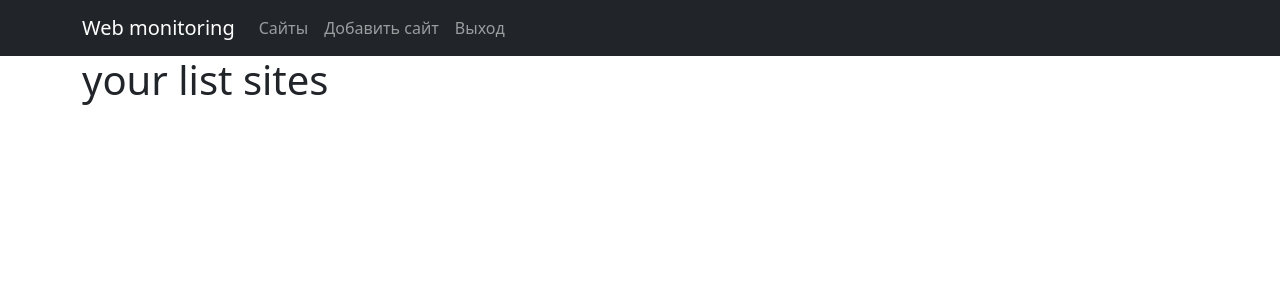
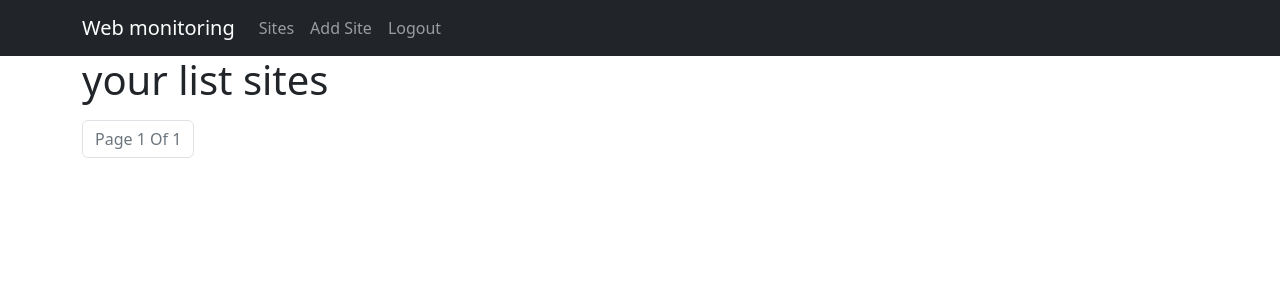
Before and after one commit to Juan-Camilo-Suarez/Django-Training, a Django app: page /sites/ in a window 1280 px wide. Shown: the top 300 px of the page. Run offline with Django 3.2, Linux system fonts and the light colour scheme; the visitor is signed in with stand-in values (Sample User, id 1); data that the repository does not hold is empty; some libraries are stand-ins or nearby versions.

Commit message:
pagination page

```diff
--- a/testdjango/web/templates/web/base.html
+++ b/testdjango/web/templates/web/base.html
@@ -21,13 +21,13 @@
             <ul class="navbar-nav me-auto mb-2 mb-lg-0">
                 {% if user.is_authenticated %}
                     <li class="nav-item">
-                        <a class="nav-link" href="{% url 'sites' %}">Сайты</a>
+                        <a class="nav-link" href="{% url 'sites' %}">Sites</a>
                     </li>
                     <li class="nav-item">
-                        <a class="nav-link" href="{% url 'site-add' %}">Добавить сайт</a>
+                        <a class="nav-link" href="{% url 'site-add' %}">Add Site</a>
                     </li>
                     <li class="nav-item">
-                        <a class="nav-link" href="{% url 'logout' %}">Выход</a>
+                        <a class="nav-link" href="{% url 'logout' %}">Logout</a>
                     </li>
                 {% else %}
                     <li class="nav-item">
--- a/testdjango/web/templates/web/sites/list.html
+++ b/testdjango/web/templates/web/sites/list.html
@@ -9,4 +9,27 @@
             </li>
         {% endfor %}
     </ul>
+        <nav aria-label="Page navigation example">
+        <ul class="pagination">
+            {% if page_obj.has_previous %}
+                <li class="page-item">
+                    <a class="page-link" href="?page={{ page_obj.previous_page_number }}">
+                        Previous
+                    </a>
+                </li>
+            {% endif %}
+            <li class="page-item disabled">
+                <span class="page-link">
+                    Page {{ page_obj.number }} Of {{ page_obj.paginator.num_pages }}
+                </span>
+            </li>
+            {% if page_obj.has_next %}
+                <li class="page-item">
+                    <a class="page-link" href="?page={{ page_obj.next_page_number }}">
+                        Next
+                    </a>
+                </li>
+            {% endif  %}
+        </ul>
+    </nav>
 {% endblock %}
--- a/testdjango/web/views.py
+++ b/testdjango/web/views.py
@@ -91,6 +91,7 @@ class SiteUpdateView(LoginRequiredMixin, UpdateView):
 
 
 class SiteListView(LoginRequiredMixin, ListView):
+    paginate_by = 10
     model = Site
     template_name = 'web/sites/list.html'
 
```
